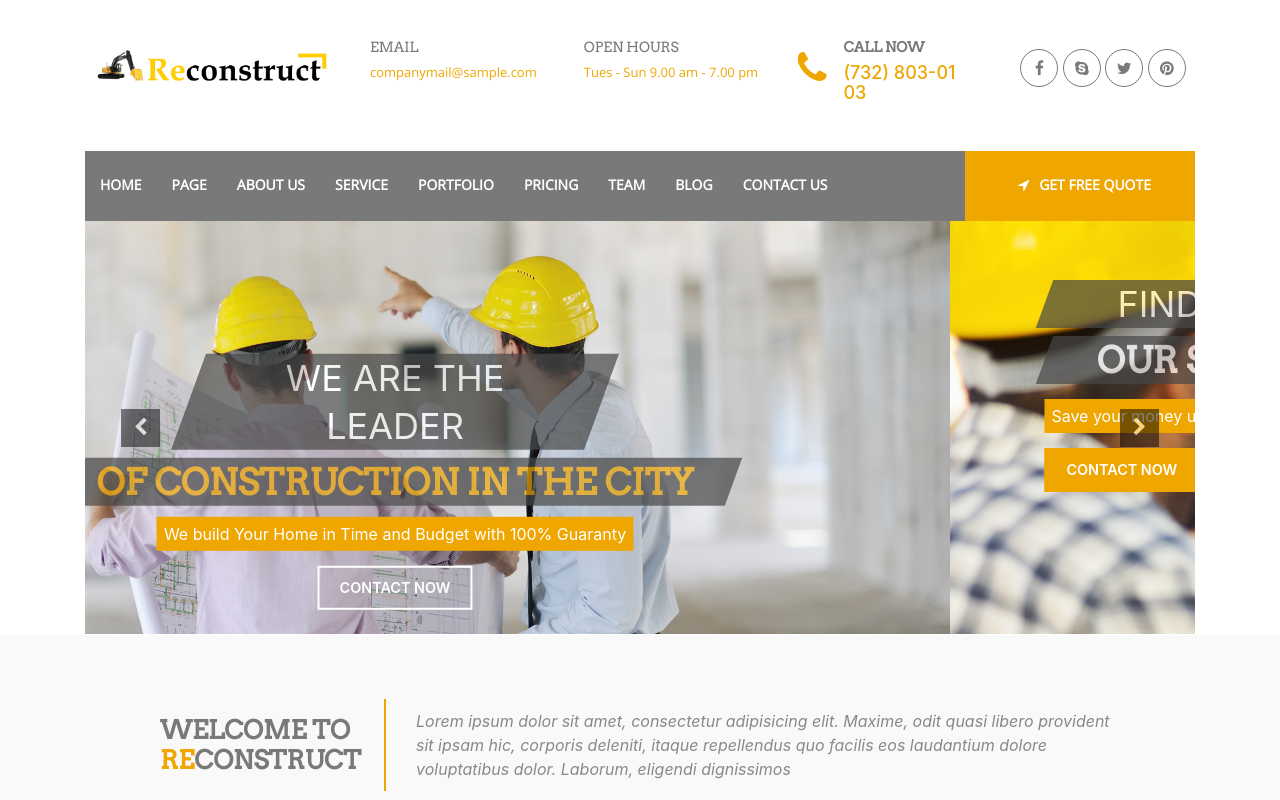
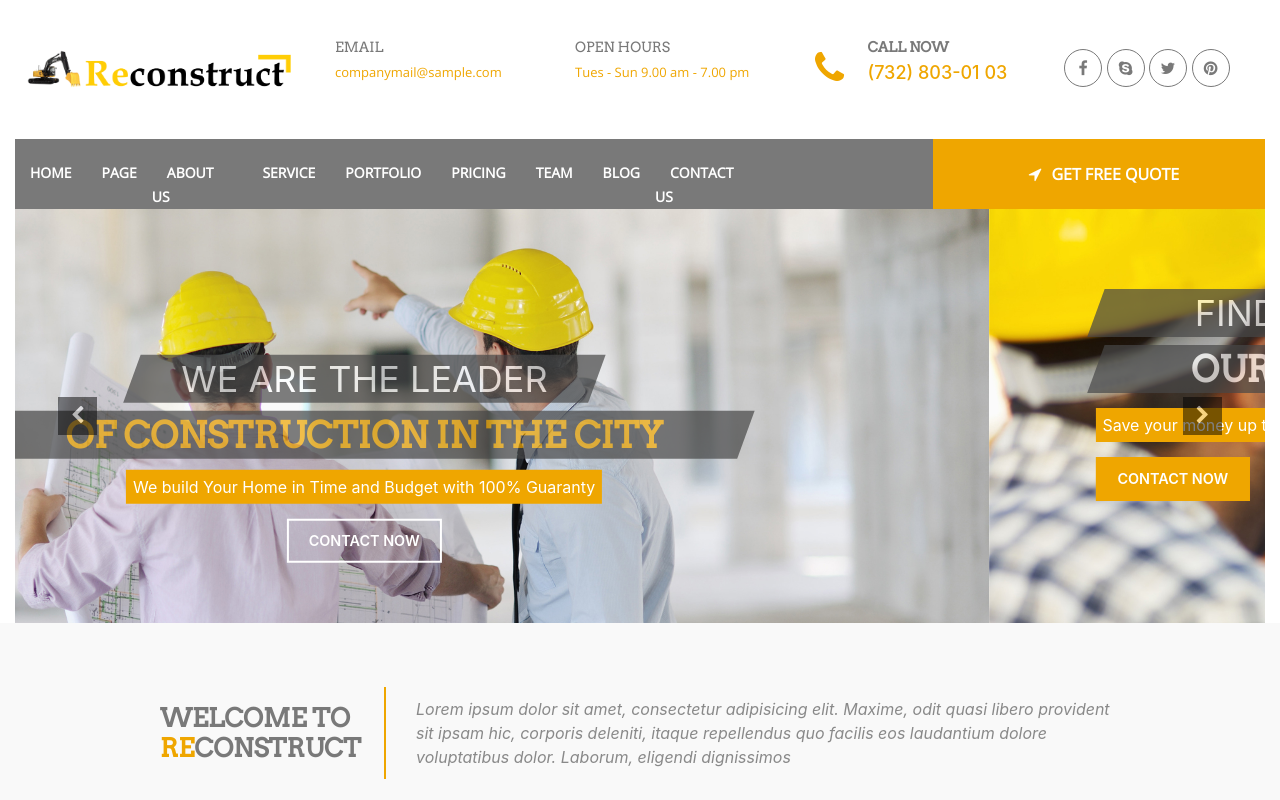
Before and after one commit to rushi812/reconstruct, a plain HTML site: page index.html in a window 1280 px wide. Shown: the top 800 px of the page. Drawn offline with nearby package versions, Linux system fonts and the light colour scheme.

Commit message:
slider width

```diff
--- a/css/media.css
+++ b/css/media.css
@@ -36,3 +36,9 @@
         width: 352px;
     }
 }
+
+@media (min-width: 1200px) {
+    .container {
+        max-width: 1300px !important;
+    }
+}
--- a/css/style.css
+++ b/css/style.css
@@ -103,10 +103,10 @@ a.nav-a {
     padding: 0 15px;
 }
 .right-li{
-	width:352px;
+	width:512px; /*352px*/
 }
 .right-link {
-    width: 230px;
+    width: 332px; /*230px*/
     height: 70px;
     background: #EFA600;
     float:right;
@@ -125,7 +125,7 @@ a.nav-a {
     padding: 23px 0;
     font-weight: 700;
     color: #fff;
-    font-size: 14px;
+    font-size: 16px; /*14px*/
     font-family: 'Open Sans';
     text-transform: uppercase;
 }
--- a/index.html
+++ b/index.html
@@ -14,10 +14,10 @@
     <div class="container">
         <div class="header-top">
             <div class="row">
-                <div class="col-lg-3 col-md-3 col-sm-12 col-xs-12 logo-area">
+                <div class="col-xl-3 col-lg-3 col-md-3 col-sm-12 col-xs-12 logo-area">
                     <img src="images/logo.png" alt="logo" class="img-thumbnail">
                 </div>
-                <div class="col-lg-9 col-md-9 col-sm-12 col-xs-12">
+                <div class="col-xl-9 col-lg-9 col-md-9 col-sm-12 col-xs-12">
                     <div class="row header-font">
                         <div class="col-md-3 col-sm-6 col-xs-12 contact-details">
                             <h2>Email</h2>
```
